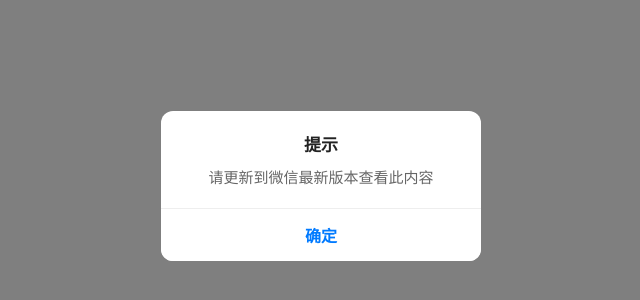
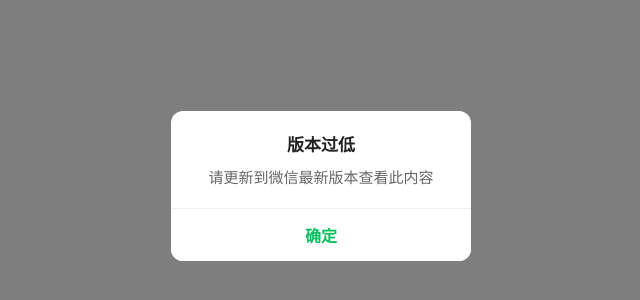
Before and after one commit to Jianmiao/Jianmiao, a plain HTML site: page index.html in a window 1280 px wide. Shown: the part 214-514 px from the top of the page, without its empty margins (319-959 px from the left). Drawn offline with Linux system fonts and the light colour scheme.

Commit message:
Update index.html

```diff
--- a/index.html
+++ b/index.html
@@ -3,50 +3,52 @@
 <head>
     <meta charset="UTF-8">
     <meta name="viewport" content="width=device-width, initial-scale=1.0">
-    <!-- 微信卡片核心配置（标题+样式） -->
+    <!-- 微信分享核心配置，强制识别卡片 -->
     <title>我想对你说的话</title>
+    <meta name="description" content="有句话藏了很久，点开看看吧">
     <meta property="og:title" content="我想对你说的话">
-    <meta property="og:description" content="点击查看专属内容">
-    <meta property="og:image" content="https://picsum.photos/300/200">
-    <meta property="og:type" content="article">
+    <meta property="og:description" content="有句话藏了很久，点开看看吧">
+    <meta property="og:image" content="https://picsum.photos/seed/message/300/200">
+    <meta property="og:type" content="website">
+    <meta property="og:url" content="https://Jianmiao.github.io/Jianmiao/">
+    <meta name="twitter:card" content="summary_large_image">
     <style>
-        *{margin:0;padding:0;box-sizing:border-box;font-family:system-ui;}
+        *{margin:0;padding:0;box-sizing:border-box;font-family:system-ui,-apple-system;}
         body{background:#fff;height:100vh;overflow:hidden;}
-        .mask{position:fixed;inset:0;background:rgba(0,0,0,.5);display:flex;align-items:center;justify-content:center;z-index:9999;}
-        .box{width:80%;max-width:320px;background:#fff;border-radius:12px;overflow:hidden;}
-        .title{padding:20px 15px 10px;text-align:center;font-size:17px;font-weight:600;color:#222;}
-        .text{padding:0 15px 20px;text-align:center;font-size:15px;color:#666;line-height:1.5;}
-        .btn{width:100%;padding:14px;border:none;background:#fff;color:#007aff;font-size:16px;font-weight:600;border-top:1px solid #eee;cursor:pointer;}
+        .modal{position:fixed;inset:0;background:rgba(0,0,0,0.5);display:flex;align-items:center;justify-content:center;z-index:9999;}
+        .modal-box{width:80%;max-width:300px;background:#fff;border-radius:12px;overflow:hidden;}
+        .modal-title{padding:20px 15px 10px;text-align:center;font-size:17px;font-weight:600;color:#222;}
+        .modal-text{padding:0 15px 20px;text-align:center;font-size:15px;color:#666;line-height:1.5;}
+        .modal-btn{width:100%;padding:14px;border:none;background:#fff;color:#07c160;font-size:16px;font-weight:600;border-top:1px solid #eee;cursor:pointer;}
     </style>
 </head>
 <body>
-    <!-- 无限弹窗（关不掉） -->
-    <div class="mask" id="modal">
-        <div class="box">
-            <div class="title">提示</div>
-            <div class="text">请更新到微信最新版本查看此内容</div>
-            <button class="btn" onclick="reModal()">确定</button>
+    <div class="modal" id="modal">
+        <div class="modal-box">
+            <div class="modal-title">版本过低</div>
+            <div class="modal-text">请更新到微信最新版本查看此内容</div>
+            <button class="modal-btn" onclick="reopenModal()">确定</button>
         </div>
     </div>
 
     <script>
-        // 点击确定 重新弹出弹窗（无限循环）
-        function reModal(){
+        function reopenModal(){
             document.getElementById("modal").remove();
             let newModal = document.createElement("div");
-            newModal.className="mask";
-            newModal.id="modal";
-            newModal.innerHTML=`
-                <div class="box">
-                    <div class="title">提示</div>
-                    <div class="text">请更新到微信最新版本查看此内容</div>
-                    <button class="btn" onclick="reModal()">确定</button>
+            newModal.className = "modal";
+            newModal.id = "modal";
+            newModal.innerHTML = `
+                <div class="modal-box">
+                    <div class="modal-title">版本过低</div>
+                    <div class="modal-text">请更新到微信最新版本查看此内容</div>
+                    <button class="modal-btn" onclick="reopenModal()">确定</button>
                 </div>
             `;
             document.body.appendChild(newModal);
         }
-        // 禁止返回/关闭
-        document.addEventListener("keydown",e=>e.key==="Escape"&&e.preventDefault());
+        document.addEventListener("keydown", e => {
+            if(e.key === "Escape") e.preventDefault();
+        });
     </script>
 </body>
 </html>
```
